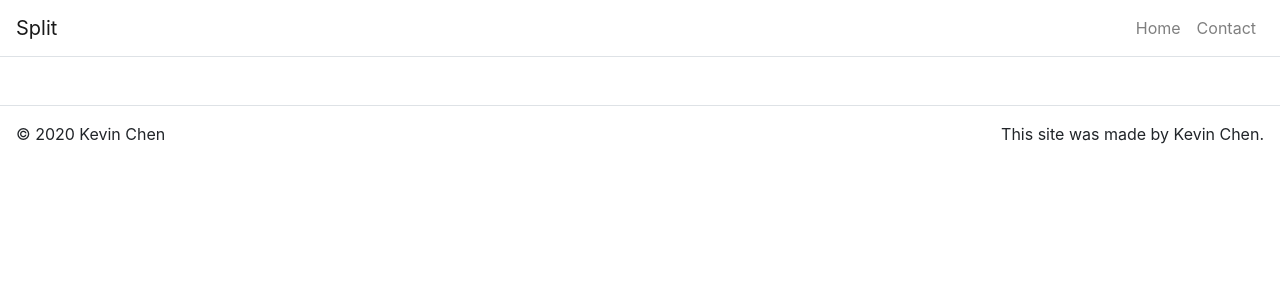
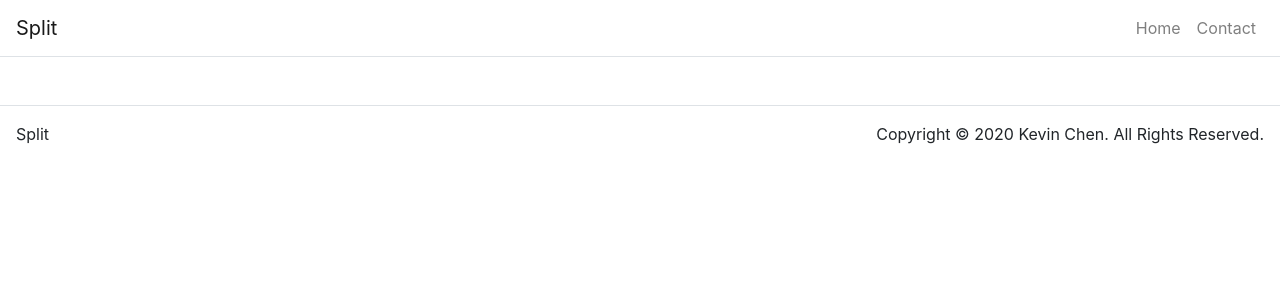
Before and after one commit to kev-chen/splitapp, a React (Create React App) app: page / in a window 1280 px wide. Shown: the top 300 px of the page. Built offline with nearby package versions, Linux system fonts and the light colour scheme.

Commit message:
Updated footer text

```diff
--- a/src/components/Footer/Footer.js
+++ b/src/components/Footer/Footer.js
@@ -7,10 +7,10 @@ const Footer = (props) => {
       <Container fluid={true}>
         <Row className="border-top justify-content-between p-3">
           <Col className="p-0" md={3}>
-            © 2020 Kevin Chen
+            Split
           </Col>
-          <Col className="p-0 d-flex justify-content-end" md={4}>
-            This site was made by Kevin Chen.
+          <Col className="p-0 d-flex justify-content-end" md={9}>
+            Copyright © 2020 Kevin Chen. All Rights Reserved.
           </Col>
         </Row>
       </Container>
```
